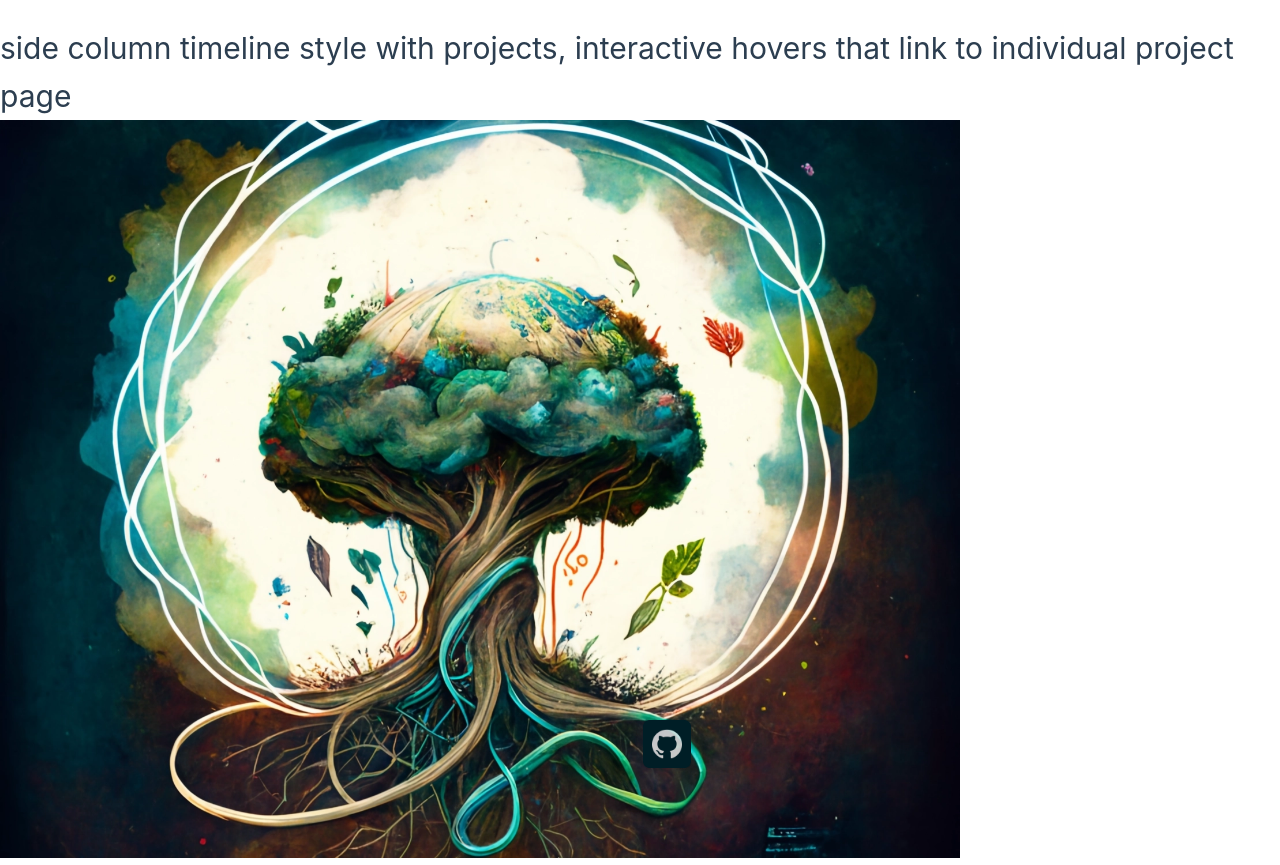
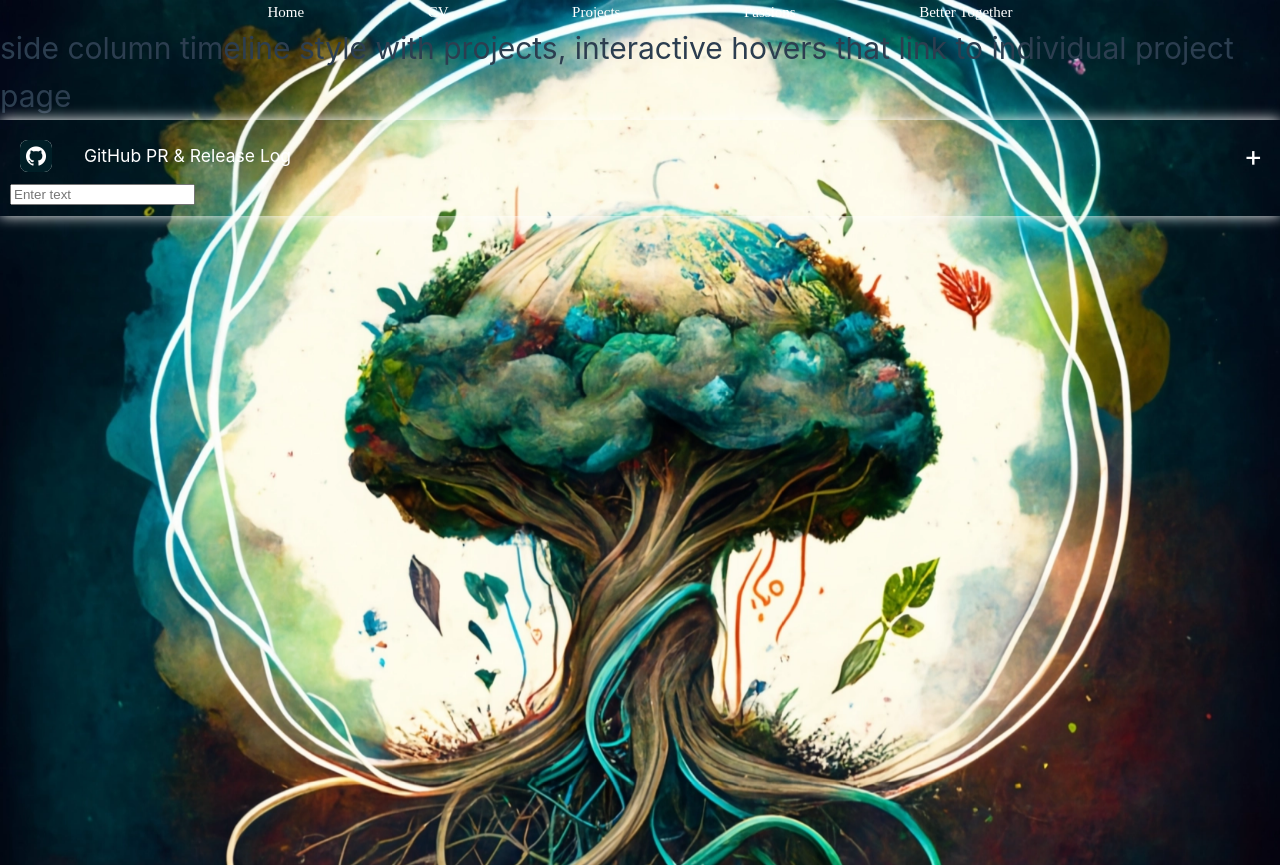
Before and after one commit to pandemicprogrammer/marinevalentonis, a Vue app in the folder marine-valentonis-website/: page /cv in a window 1280 px wide. After the commit the page ends 800 px from the top, so only its background shows below. Built offline with nearby package versions, Linux system fonts and the light colour scheme.

Commit message:
add InputLog component for GitHub PR & Release logging

```diff
--- a/marine-valentonis-website/src/App.vue
+++ b/marine-valentonis-website/src/App.vue
@@ -7,6 +7,8 @@ import { RouterLink, RouterView } from 'vue-router'
 <template>
 
   <div class="main-page-wrapper">
+    <img class="tech-tree"  src="./static/techtree.webp" alt="">
+
     <div class="static-content">
        <header class="main-header">
           <nav class="nav-bar">
@@ -19,7 +21,6 @@ import { RouterLink, RouterView } from 'vue-router'
       </header>
       <div class="page-view-wrapper">
         <RouterView />
-        <img class="tech-tree"  src="./static/techtree.webp" alt="">
       </div>
     </div>
 
@@ -37,7 +38,8 @@ import { RouterLink, RouterView } from 'vue-router'
   flex-flow: column;
 }
 .tech-tree {
-  width:75%;
+  width:100%;
+  position: fixed;
 }
 .nav-wrapper {
   height: 100%;
--- /dev/null
+++ b/marine-valentonis-website/src/components/InputLog.vue
@@ -0,0 +1,155 @@
+<template>
+  <div class="log-container">
+    <div class="log-header" :class="{ sticky: isSticky }" ref="logHeader">
+      <a class="github-link" href="https://github.com/pandemicprogrammer">
+        <img class="social-icon" src="@/static/github.png">
+        <h3>GitHub PR & Release Log</h3>
+      </a>
+      <span class="collapse-icon" @click="toggleCollapse">
+        {{ isCollapsed ? '+' : '-' }}
+      </span>
+    </div>
+    <div v-show="!isCollapsed" class="log" ref="log">
+      <div v-for="item in logItems" :key="item.id" class="log-item">
+        <span class="log-date">{{ formatDate(item.date) }}</span>
+        <pre class="log-text">{{ item.text }}</pre>
+      </div>
+    </div>
+    <input v-model="newLogText" @keyup.enter="addLogItem" type="text" placeholder="Enter text">
+  </div>
+</template>
+
+<script>
+export default {
+  data() {
+    return {
+      logItems: [],
+      newLogText: "",
+      isCollapsed: true,
+      isSticky: false
+    };
+  },
+  methods: {
+    addLogItem() {
+      if (this.newLogText.trim() === "") {
+        return;
+      }
+      const newItem = {
+        id: new Date().getTime(), // Generate a unique ID (timestamp)
+        date: new Date().toLocaleString(), // Format the date
+        text: this.newLogText
+      };
+      this.logItems.push(newItem);
+      this.newLogText = ""; // Clear the input field
+      this.scrollToBottom();
+      this.expandLogContainer();
+      this.saveLogToLocalStorage();
+    },
+    formatDate(date) {
+      return new Date(date).toLocaleDateString();
+    },
+    scrollToBottom() {
+      this.$nextTick(() => {
+        this.$refs.log.scrollTop = this.$refs.log.scrollHeight;
+      });
+    },
+    toggleCollapse() {
+      this.isCollapsed = !this.isCollapsed;
+    },
+    expandLogContainer() {
+      if (this.isCollapsed) {
+        this.isCollapsed = false;
+      }
+    },
+    saveLogToLocalStorage() {
+      localStorage.setItem("githubLogContents", JSON.stringify(this.logItems));
+    },
+    getLogFromLocalStorage() {
+      const logContents = localStorage.getItem("githubLogContents");
+      if (logContents) {
+        this.logItems = JSON.parse(logContents);
+      }
+    },
+    handleScroll() {
+      const logHeaderOffsetTop = this.$refs.logHeader.offsetTop;
+      this.isSticky = window.pageYOffset >= logHeaderOffsetTop;
+    }
+  },
+  mounted() {
+    this.scrollToBottom();
+    this.getLogFromLocalStorage();
+    window.addEventListener("scroll", this.handleScroll);
+  },
+  beforeDestroy() {
+    window.removeEventListener("scroll", this.handleScroll);
+  }
+};
+</script>
+
+<style scoped>
+.log-container {
+  position: relative;
+  height: auto; /* Adjust the desired height */
+  overflow-y: scroll;
+  padding: 10px;
+  box-shadow: white 0px 0px 13px;
+
+}
+
+.log-header {
+    justify-content: space-between;
+  display: flex;
+  align-items: center;
+  position: sticky;
+  top: 0;
+  z-index: 1;
+  padding: 10px;
+  cursor: pointer;
+}
+
+.sticky {
+  box-shadow: 0 2px 4px rgba(0, 0, 0, 0.1);
+}
+
+.log-header h3 {
+  margin: 0;
+  flex-grow: 1;
+}
+
+.collapse-icon {
+  font-size: 1.2rem;
+  cursor: pointer;
+  color: white;
+  scale: 150%;
+}
+
+.log {
+  margin-top: 40px; /* Adjust the margin to avoid content overlapping with sticky header */
+}
+
+.log-item {
+  margin-bottom: 10px;
+}
+
+.log-date {
+  color: gray;
+}
+
+.log-text {
+  padding: 5px;
+  font-family: monospace;
+  white-space: pre-wrap;
+}
+
+.social-icon {
+  width: 2rem;
+  background: white;
+  border-radius: 8px;
+  margin-right: 2rem;
+}
+.github-link {
+    display: flex;
+    align-items: center;
+
+}
+</style>
--- a/marine-valentonis-website/src/views/CVView.vue
+++ b/marine-valentonis-website/src/views/CVView.vue
@@ -1,9 +1,14 @@
+
+<script setup lang="ts">
+import InputLog from '@/components/InputLog.vue';
+</script>
+
 <template>
   <div class="cv-wrapper">
     <h1>side column timeline style with projects, interactive hovers that link to individual project page</h1>
   </div>
+  <InputLog />
   <div class="social-icons">
-      <img class="social-icon" src="../static/github.png">
 
 </div>
 
--- a/marine-valentonis-website/src/views/ProjectsView.vue
+++ b/marine-valentonis-website/src/views/ProjectsView.vue
@@ -1,8 +1,8 @@
 <script setup lang="ts">
 import RuneCaster from '@/components/RuneCaster.vue';
-// import TechTree from './components/TechTree.vue';
 
-</script><template>
+</script>
+<template>
   <div class="projects-view-wrapper">
     <RuneCaster/>
     <div class="projects-nav">
```
